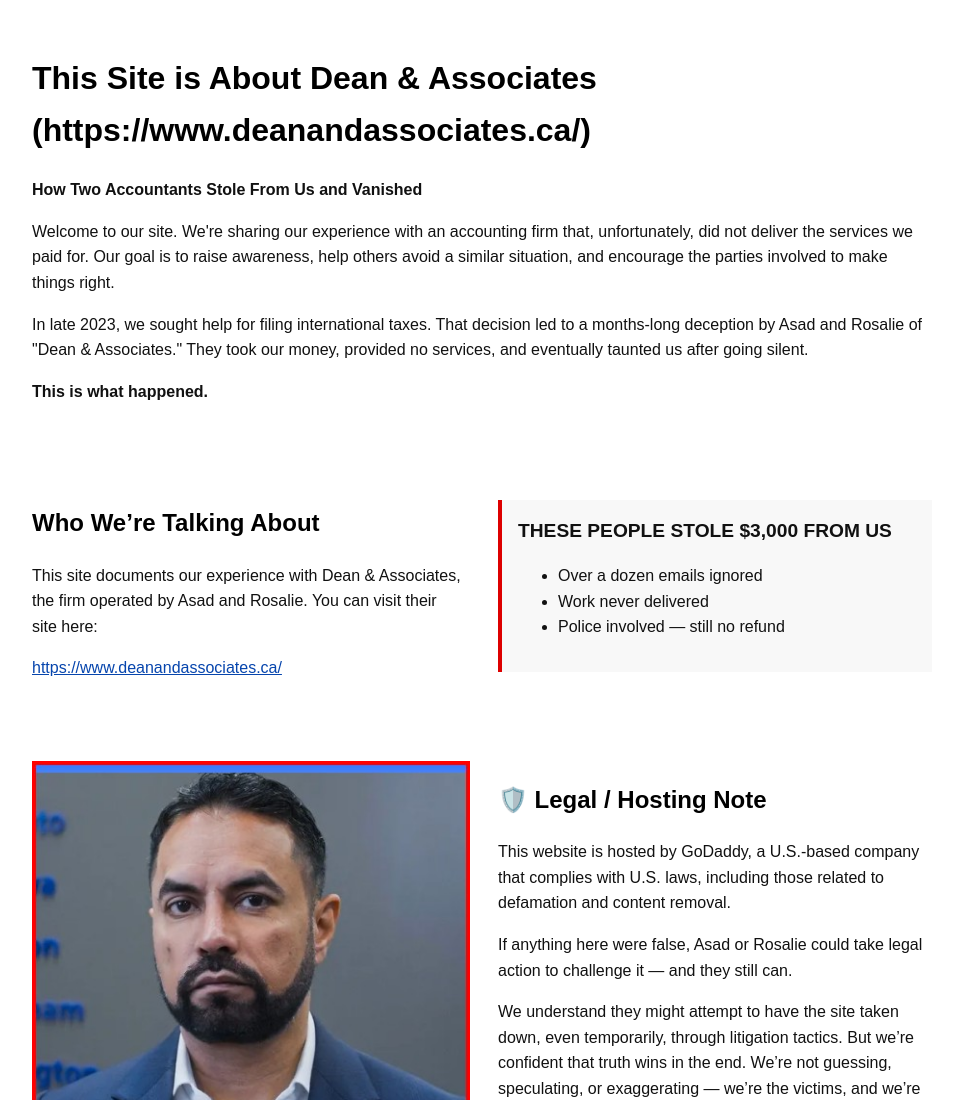
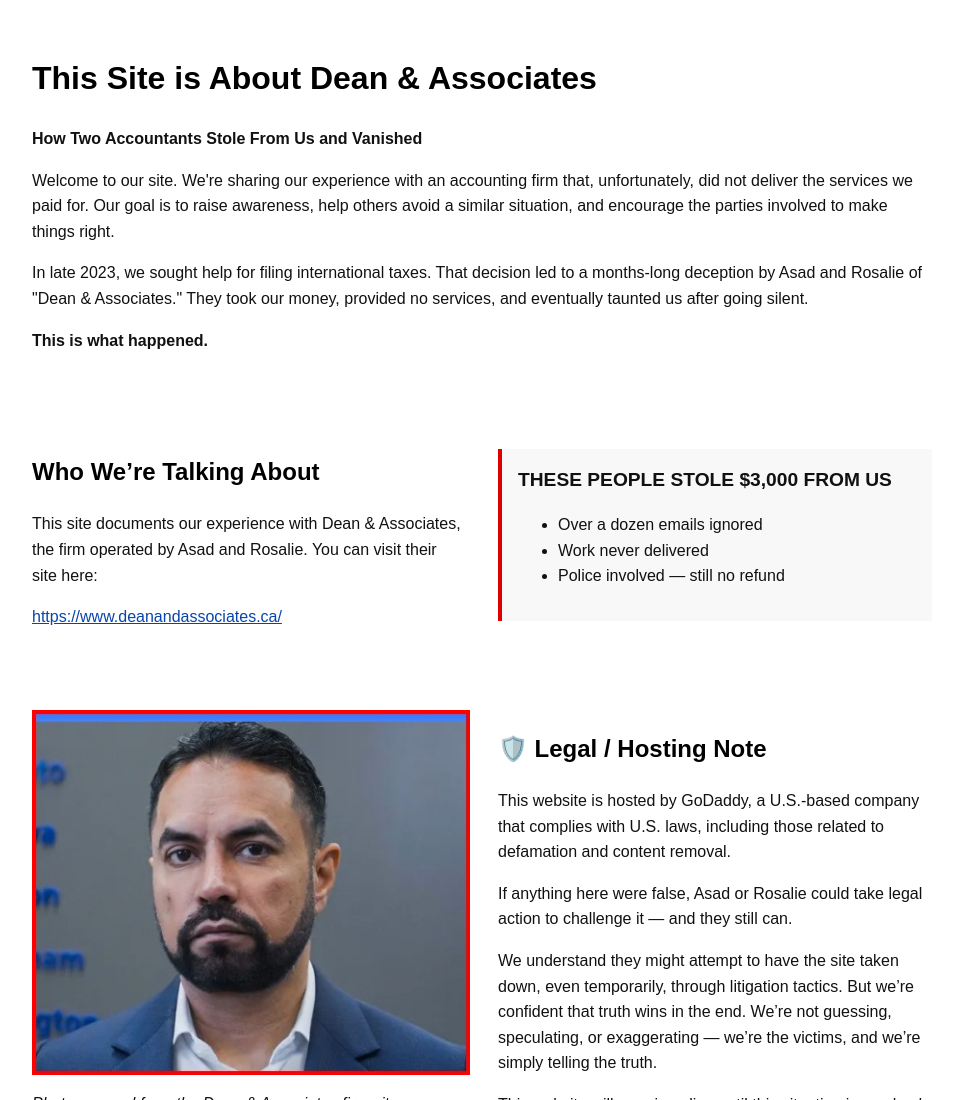
Before and after one commit to charley-talleyrand/deanandabsconders-site, a plain HTML site: page index.html in a window 1280 px wide. Shown: the top 1100 px of the page, without its empty margins (158-1111 px from the left). Drawn offline with Linux system fonts and the light colour scheme.

Commit message:
Update index.html

```diff
--- a/index.html
+++ b/index.html
@@ -71,7 +71,7 @@
 </head>
 <body>
   <header>
-    <h1>This Site is About Dean & Associates (https://www.deanandassociates.ca/)</h1>
+    <h1>This Site is About Dean & Associates</h1>
     <p><strong>How Two Accountants Stole From Us and Vanished</strong></p>
     <p>Welcome to our site. We're sharing our experience with an accounting firm that, unfortunately, did not deliver the services we paid for. Our goal is to raise awareness, help others avoid a similar situation, and encourage the parties involved to make things right.</p>
     <p>In late 2023, we sought help for filing international taxes. That decision led to a months-long deception by Asad and Rosalie of "Dean & Associates." They took our money, provided no services, and eventually taunted us after going silent.</p>
```
